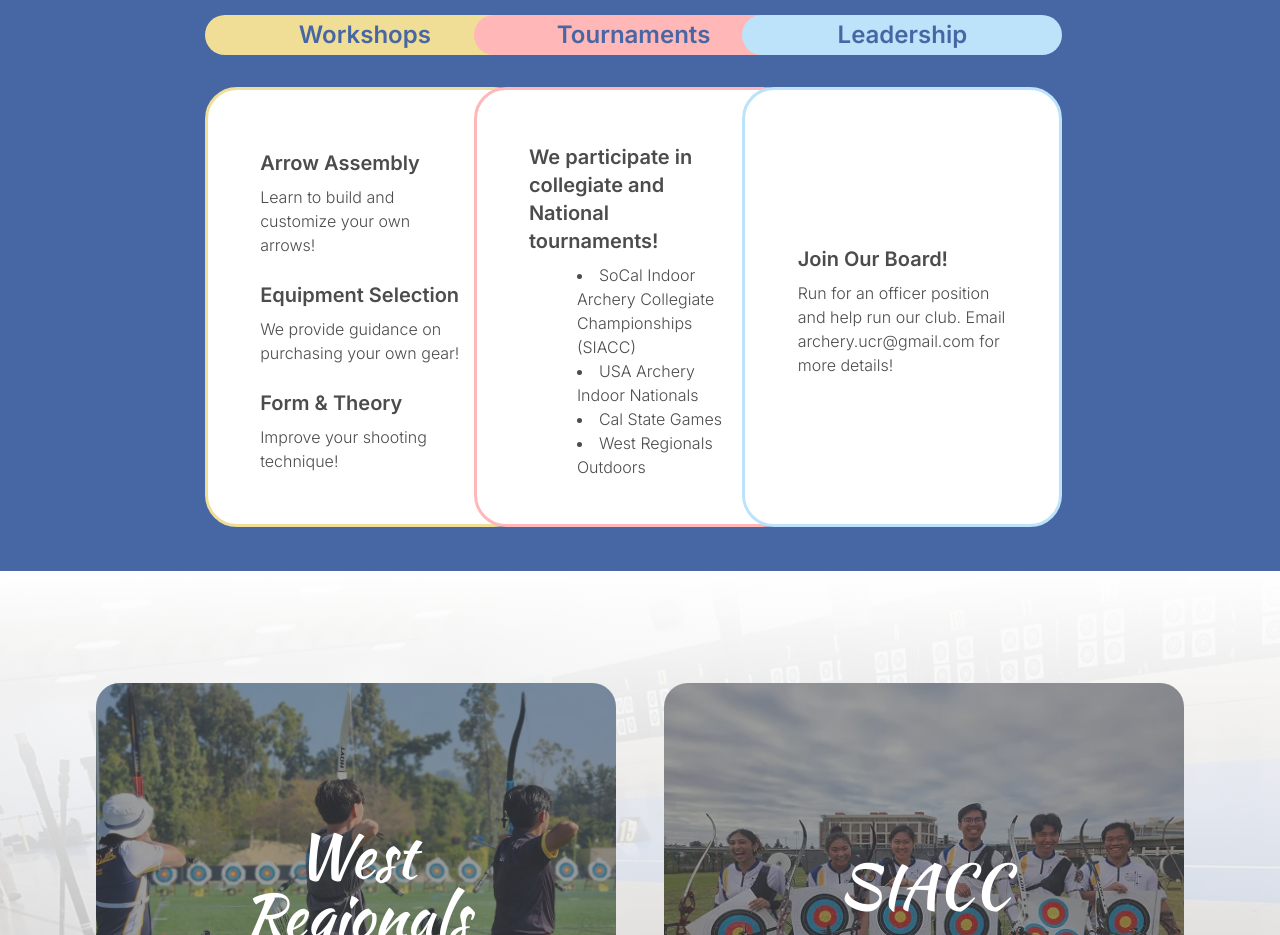
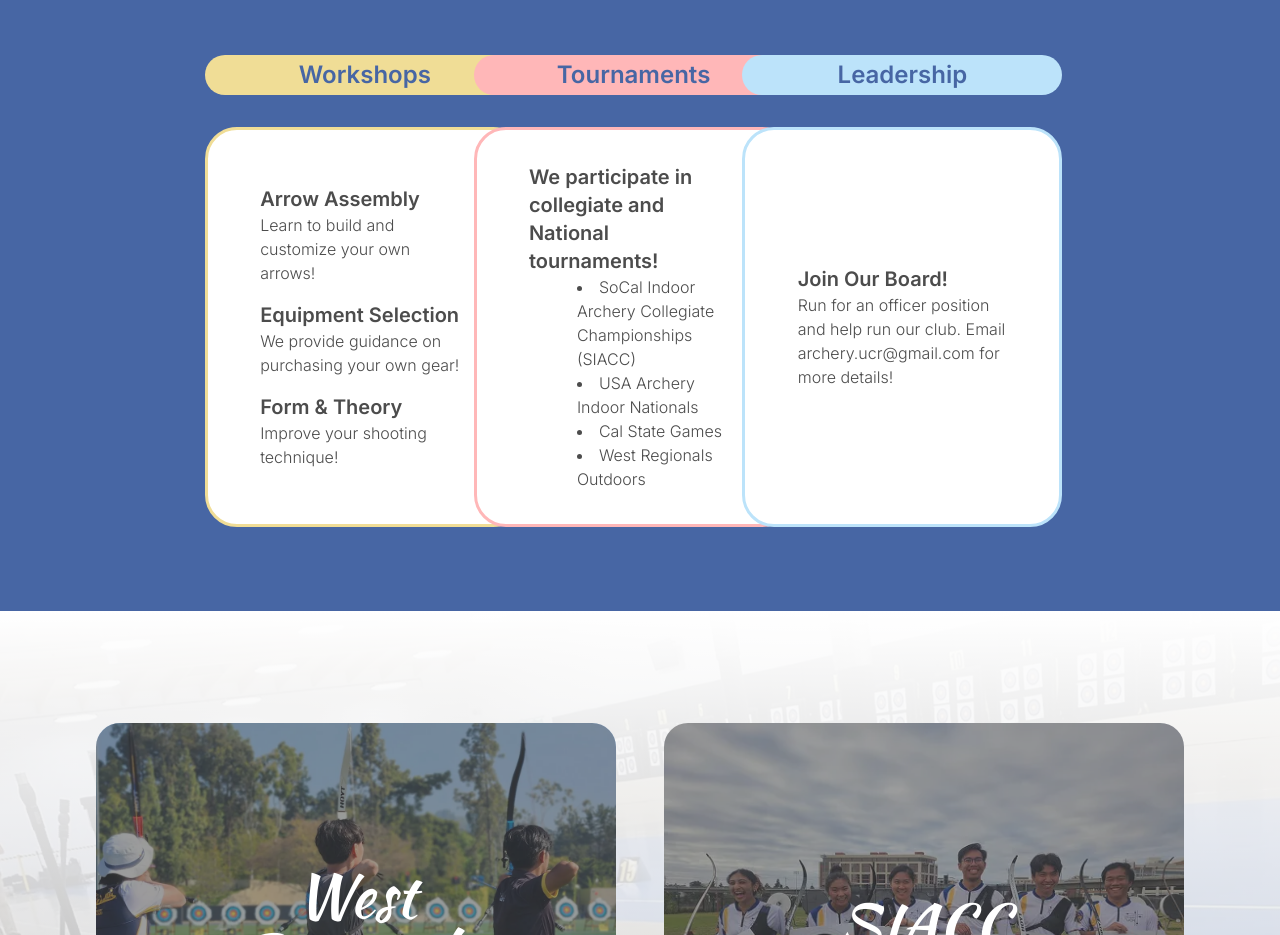
Before and after one commit to acm-ucr/archery-website, a Next.js app: page /about in a window 1280 px wide. Shown: the part 1140-2075 px from the top of the page. Built offline with nearby package versions, Linux system fonts and the light colour scheme.

Commit message:
Added and changed breakpoint values

```diff
--- a/src/components/about/offerCard.tsx
+++ b/src/components/about/offerCard.tsx
@@ -22,19 +22,19 @@ export const OfferCard = ({
   return (
     <div className="flex h-full w-full flex-col py-5">
       <div
-        className={`mx-auto flex h-[5vh] w-[40vw] items-center justify-center rounded-4xl p-2 md:w-[25vw] ${tabColor} mb-8`}
+        className={`mx-auto flex h-[5vh] w-[40vw] items-center justify-center rounded-4xl p-2 md:w-[36vw] lg:w-[34vw] xl:w-[25vw] ${tabColor} mb-8`}
       >
         <p className="text-archery-blue-600 text-xl font-semibold md:text-2xl">
           {title}
         </p>
       </div>
       <div
-        className={`flex h-[25vh] w-[75vw] justify-center rounded-4xl border-3 bg-white text-start md:h-[55vh] md:w-[25vw] ${borderColor}`}
+        className={`flex w-[75vw] justify-center rounded-4xl border-3 bg-white text-start sm:h-[30vh] md:h-[40vh] md:w-[36vw] lg:h-[46vh] lg:w-[34vw] xl:h-[50vh] xl:w-[25vw] ${borderColor}`}
       >
         <div className="flex w-2/3 flex-col justify-center">
           {sections?.map(({ title, description }, index) => (
             <div key={index} className="py-2">
-              <p className="text-archery-grey-200 text-s py-0 font-semibold md:py-2 md:text-xl">
+              <p className="text-archery-grey-200 text-s py-0 font-semibold md:py-2 md:text-base lg:py-0 lg:text-xl">
                 {title}
               </p>
               <p className="text-archery-grey-200 text-xs font-light md:text-base">
@@ -45,7 +45,7 @@ export const OfferCard = ({
 
           {lists?.map(({ title, listItems }, index) => (
             <div key={index} className="py-2">
-              <p className="text-archery-grey-200 text-s py-0 font-semibold md:py-2 md:text-xl">
+              <p className="text-archery-grey-200 text-s py-0 font-semibold md:py-2 md:text-base lg:py-0 lg:text-xl">
                 {title}
               </p>
               {listItems.map((item, index) => (
--- a/src/components/about/whatWeOffer.tsx
+++ b/src/components/about/whatWeOffer.tsx
@@ -9,7 +9,7 @@ const WhatWeOffer = () => {
           What We Offer
         </p>
       </div>
-      <div className="static mb-[5vh] flex h-full w-full flex-col items-center justify-center md:relative md:my-[15vh] md:h-[45vh] md:w-[90vw]">
+      <div className="static mb-[5vh] flex h-full w-full flex-col items-center justify-center md:relative md:my-[15vh] md:h-[40vh] md:w-[90vw] lg:h-[35vh] xl:h-[50vh]">
         {OfferCardData.map(
           (
             { title, borderColor, tabColor, sections, lists, position },
--- a/src/data/offerCard.ts
+++ b/src/data/offerCard.ts
@@ -9,7 +9,7 @@ const OfferCardsData: OfferCardData[] = [
     title: "Workshops",
     tabColor: "bg-archery-yellow-100",
     borderColor: "border-archery-yellow-100",
-    position: "left-[11vw]",
+    position: "left-[-3vw] xl:left-[11vw] lg:left-[0vw]",
     sections: [
       {
         title: "Arrow Assembly",
@@ -29,7 +29,7 @@ const OfferCardsData: OfferCardData[] = [
     title: "Tournaments",
     tabColor: "bg-archery-pink-100",
     borderColor: "border-archery-pink-100",
-    position: "left-[32vw]",
+    position: "left-[27vw] xl:left-[32vw] lg:left-[28vw]",
     lists: [
       {
         title: "We participate in collegiate and National tournaments!",
@@ -46,7 +46,7 @@ const OfferCardsData: OfferCardData[] = [
     title: "Leadership",
     tabColor: "bg-archery-blue-100",
     borderColor: "border-archery-blue-100",
-    position: "left-[53vw]",
+    position: "left-[57vw] xl:left-[53vw] lg:left-[56vw]",
     sections: [
       {
         title: "Join Our Board!",
```
